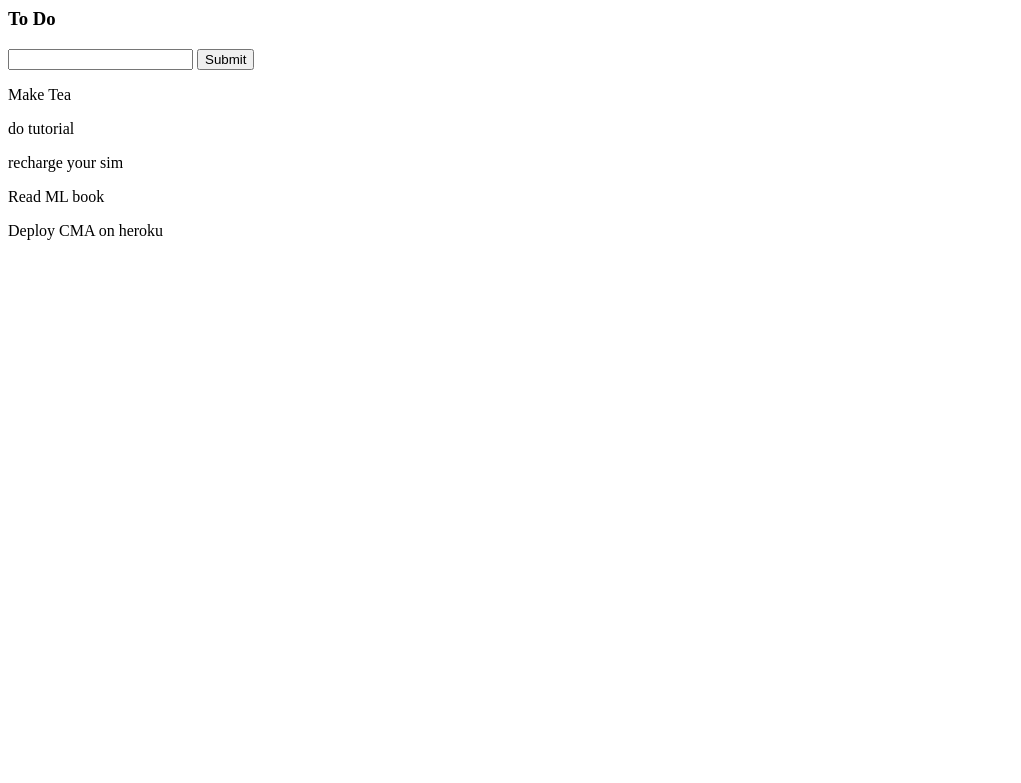
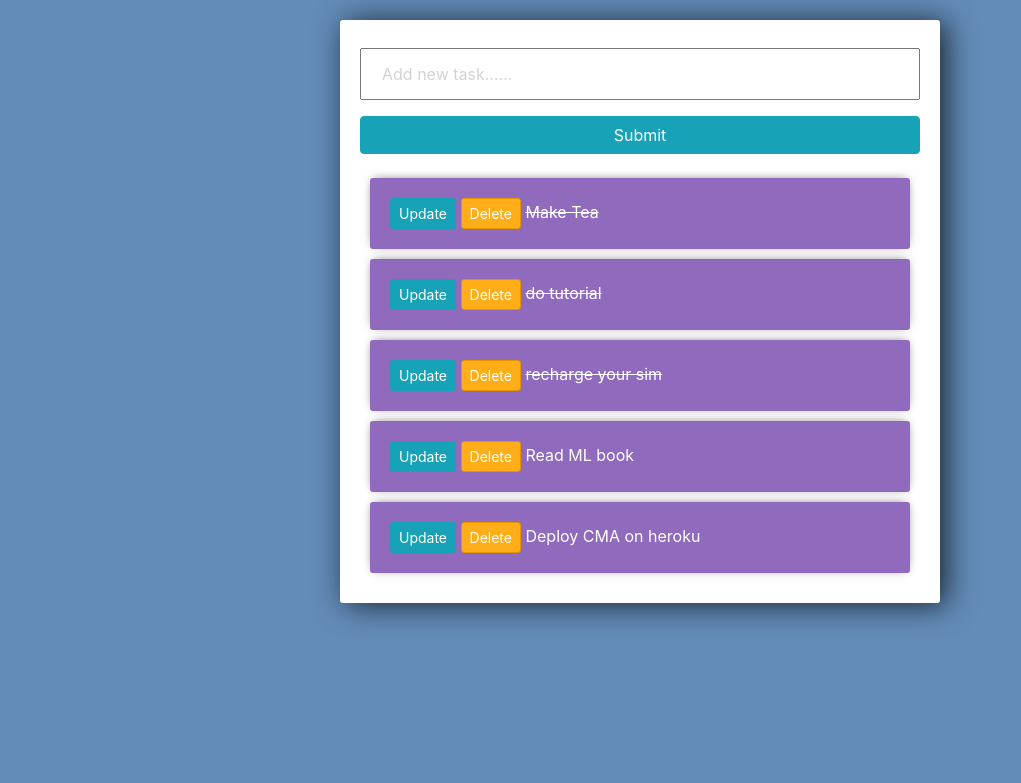
Before and after one commit to TanishqGupta11/To-Do-Application, a Django app: page / in a window 1280 px wide. Shown: the top 783 px of the page, without its empty margins (0-1021 px from the left). Run offline with Django 3.2, Linux system fonts and the light colour scheme; data comes from the database, SQL or seed files in the repository; both versions use the stored data as it was after the commit; some libraries are stand-ins or nearby versions.

Commit message:
Added update and delete functionality and styled our apllication.

```diff
--- a/tasks/forms.py
+++ b/tasks/forms.py
@@ -5,6 +5,8 @@ from .models import *
 
 
 class TaskForm(forms.ModelForm):
+    title = forms.CharField(widget=forms.TextInput(attrs={'placeholder':'Add new task......'}))
+
     class Meta:
         model = Task
         fields = '__all__'
--- a/tasks/templates/tasks/list.html
+++ b/tasks/templates/tasks/list.html
@@ -1,13 +1,73 @@
-<h3>To Do</h3>
+<link rel="stylesheet" href="https://stackpath.bootstrapcdn.com/bootstrap/4.3.1/css/bootstrap.min.css" integrity="sha384-ggOyR0iXCbMQv3Xipma34MD+dH/1fQ784/j6cY/iJTQUOhcWr7x9JvoRxT2MZw1T" crossorigin="anonymous">
+
+<style>
+
+	body{
+		background-color: #638CB8;
+	}
+
+	input{
+		width: 100%;
+		padding: 12px 20px;
+		margin: 8px 0;
+		box-sizing: border-box;
+	}
+
+	input::placeholder {
+	  color: #d3d3d3;
+	}
+
+	.submit{
+		background-color: #6BA3E8;
+	}
+
+	.center-column{
+		width:600px;
+		margin: 20px auto;
+		padding:20px;
+		background-color: #fff;
+		border-radius: 3px;
+		box-shadow: 6px 2px 30px 0px rgba(0,0,0,0.75);
+	}
+
+	.item-row{
+		background-color: #906abd;
+		margin: 10px;
+		padding: 20px;
+		border-radius: 3px;
+		color: #fff;
+		font-size: 16px;
+		box-shadow: 0px -1px 10px -4px rgba(0,0,0,0.75);
+	}
+
+	.btn-danger{
+		background-color: #ffae19;
+		border-color: #e59400;
+	}
+
+</style>
+
+<div class="center-column">
 
 	<form method="POST" action="/">
 		{% csrf_token %}
 		{{form.title}}
-    <input type="submit" name="Create Task">
+		<input class="btn btn-info" type="submit" name="Create Task">
 	</form>
 
+	<div class="todo-list">
+
 	{% for task in tasks %}
-    <div>
-        <p>{{task}}</p>
+		<div class="item-row">
+			<a class="btn btn-sm btn-info" href="{% url 'update_task' task.id %}">Update</a>
+			<a class="btn btn-sm btn-danger" href="{% url 'delete' task.id %}">Delete</a>
+
+			{% if task.complete == True %}
+			<strike>{{task}}</strike>
+			{% else %}
+			<span>{{task}}</span>
+			{% endif %}
 		</div>
 	{% endfor %}
+	</div>
+</div>
--- a/tasks/urls.py
+++ b/tasks/urls.py
@@ -2,5 +2,7 @@ from django.urls import path
 from . import views
 
 urlpatterns = [
-    path('', views.index)
+    path('', views.index, name="list"),
+    path('update_task/<str:pk>', views.updateTask, name="update_task"),
+    path('delete_task/<str:pk>', views.deleteTask, name="delete"),
 ]
--- a/tasks/views.py
+++ b/tasks/views.py
@@ -4,18 +4,43 @@ from django.http import HttpResponse
 from .models import *
 from .forms import *
 
-# Create your views here.
 
 def index(request):
-    tasks = Task.objects.all()
+	tasks = Task.objects.all()
 
-    form = TaskForm()
+	form = TaskForm()
 
-    if request.method == 'POST':
-        form = TaskForm(request.POST)
-        if form.is_valid():
-            form.save()
-        return redirect('/')
+	if request.method =='POST':
+		form = TaskForm(request.POST)
+		if form.is_valid():
+			form.save()
+		return redirect('/')
 
-    context = {'tasks':tasks, 'form':form}
-    return render(request, 'tasks/list.html', context)
+	context = {'tasks':tasks, 'form':form}
+	return render(request, 'tasks/list.html', context)
+
+
+def updateTask(request, pk):
+	task = Task.objects.get(id=pk)
+
+	form = TaskForm(instance=task)
+
+	if request.method == 'POST':
+		form = TaskForm(request.POST, instance=task)
+		if form.is_valid():
+			form.save()
+			return redirect('/')
+
+	context = {'form':form}
+	return render(request, 'tasks/update_task.html', context)
+
+
+def deleteTask(request, pk):
+	item = Task.objects.get(id=pk)
+
+	if request.method == 'POST':
+		item.delete()
+		return redirect('/')
+
+	context = {'item':item}
+	return render(request, 'tasks/delete.html', context)
```
Also changed, not shown: tasks/templates/tasks/delete.html (added, +8 -0 lines), tasks/templates/tasks/update_task.html (added, +10 -0 lines), db.sqlite3. Lines whose indentation alone changed are shown as unchanged.
